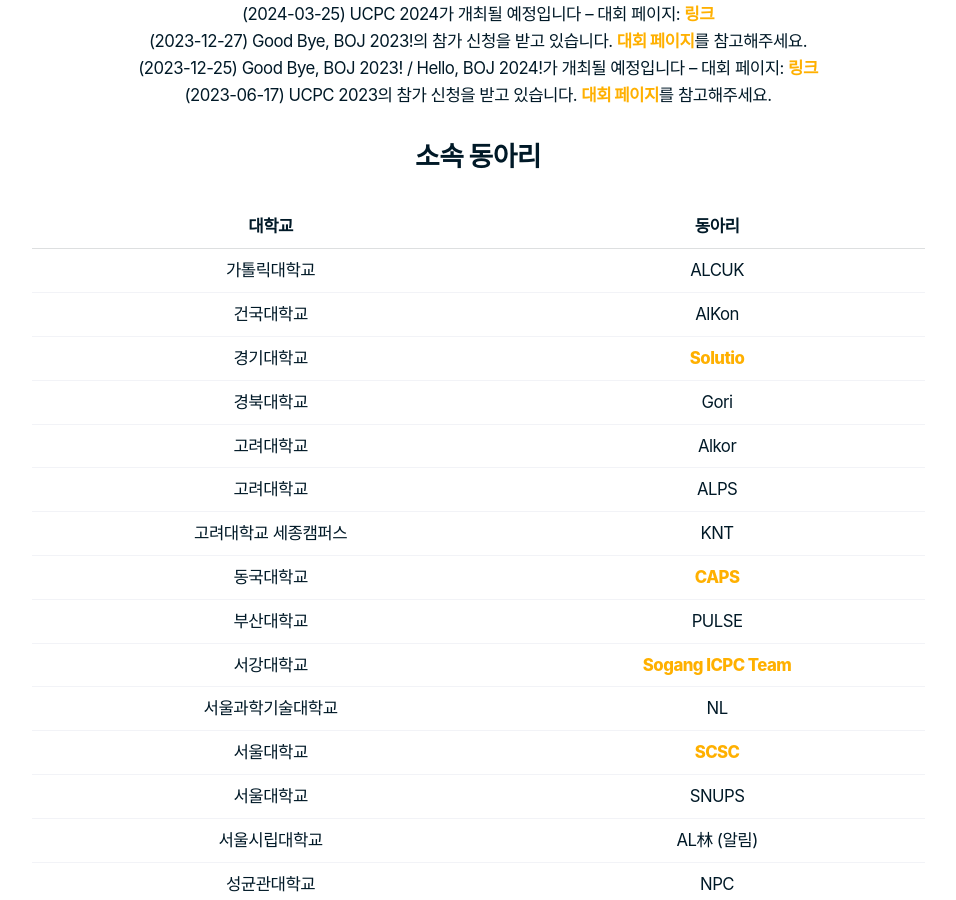
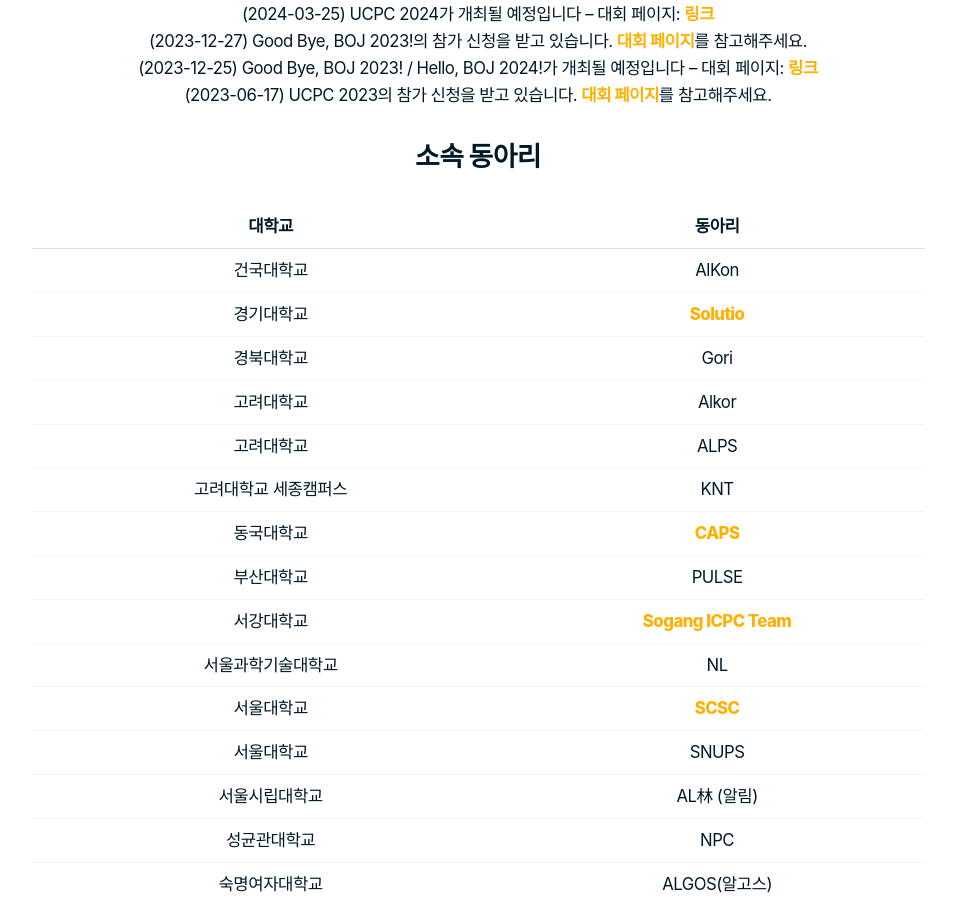
Before and after one commit to ucpcc/main, a Jekyll site: the page built from index.md, in a window 1280 px wide and 900 px high, scrolled down 1314 px. Shown: the whole window, without its empty margins (162-1118 px from the left). Built offline with Jekyll 4.4.1, drawn with Linux system fonts in a browser that asks for light colours; some web fonts are replaced.

Commit message:
한글 index.md에서 ALCUK 제거

```diff
--- a/index.md
+++ b/index.md
@@ -22,7 +22,6 @@ lang: ko
 
 | 대학교 | 동아리 |
 | ---- | ----- |
-| 가톨릭대학교 | ALCUK |
 | 건국대학교 | AlKon |
 | 경기대학교 | [Solutio](http://cs.kyonggi.ac.kr:8080/community_club.kgu?num=23){:target="_blank"} |
 | 경북대학교 | Gori |
```
